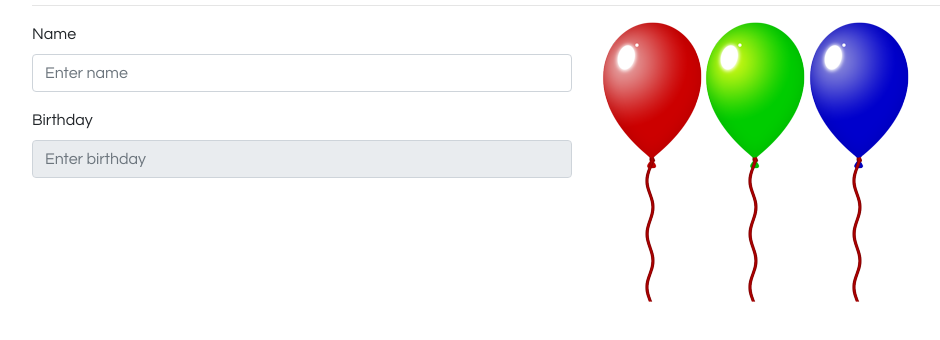
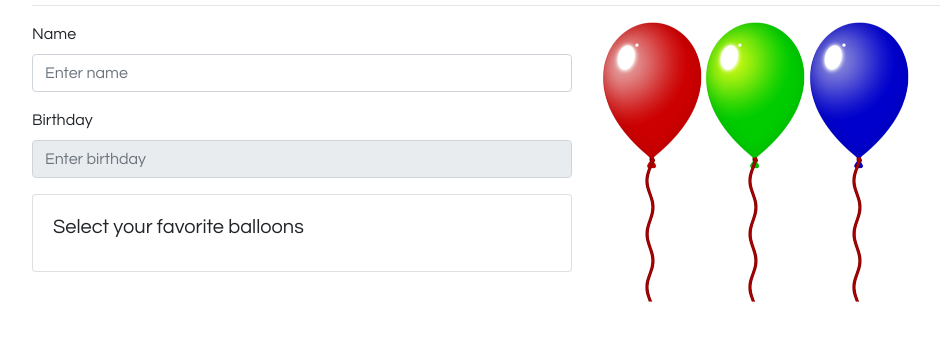
Before and after one commit to Jade648/DotNetWebDev, a plain HTML site: page balloons.html in a window 1280 px wide. Shown: the part 86-426 px from the top of the page, without its empty margins (53-993 px from the left). Drawn offline with nearby package versions, Linux system fonts and the light colour scheme; a web font is replaced by a local one.

Commit message:
Added card element

```diff
--- a/balloons.html
+++ b/balloons.html
@@ -27,6 +27,7 @@
             display: inline-block;
         }
     </style>
+    <!-- animated Css-->
     <link
     rel="stylesheet"
     href="https://cdnjs.cloudflare.com/ajax/libs/animate.css/4.1.1/animate.min.css"
@@ -44,9 +45,15 @@
                   <input type="text" class="form-control" id="name" placeholder="Enter name">
               </div>
               <div class="form-group">
-                  <label for="birthday">Birthday</label>
+<label for="birthday">Birthday</label>
                   <input type="text" class="form-control" id="birthday" placeholder="Enter birthday" />
               </div>
+              <div class="card">
+                <div class="card-body">
+                    <h5 class="card-title">Select your favorite balloons</h5>
+
+                </div>
+            </div>
             </div>
             <div class="col-sm">
               <img src="media/red.png" class="ball" alt="red balloon" id="redImg" />
```
